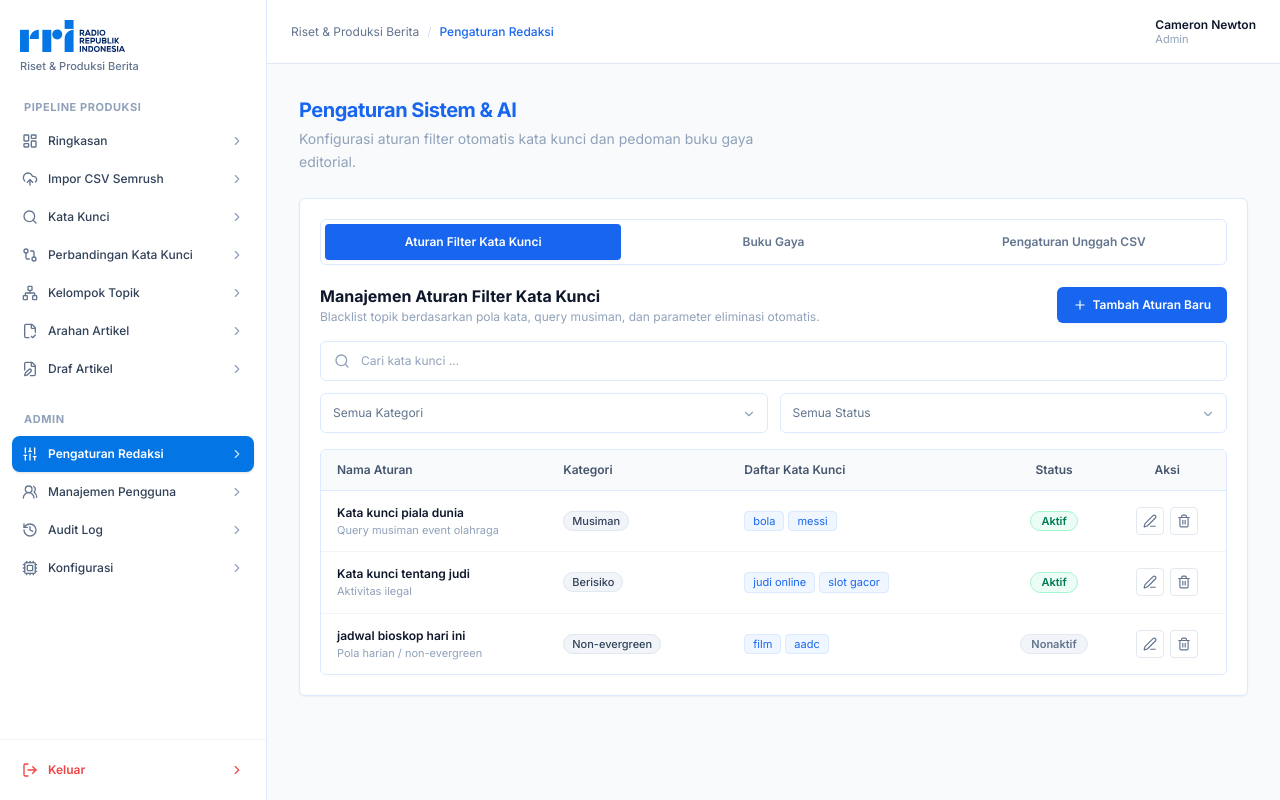
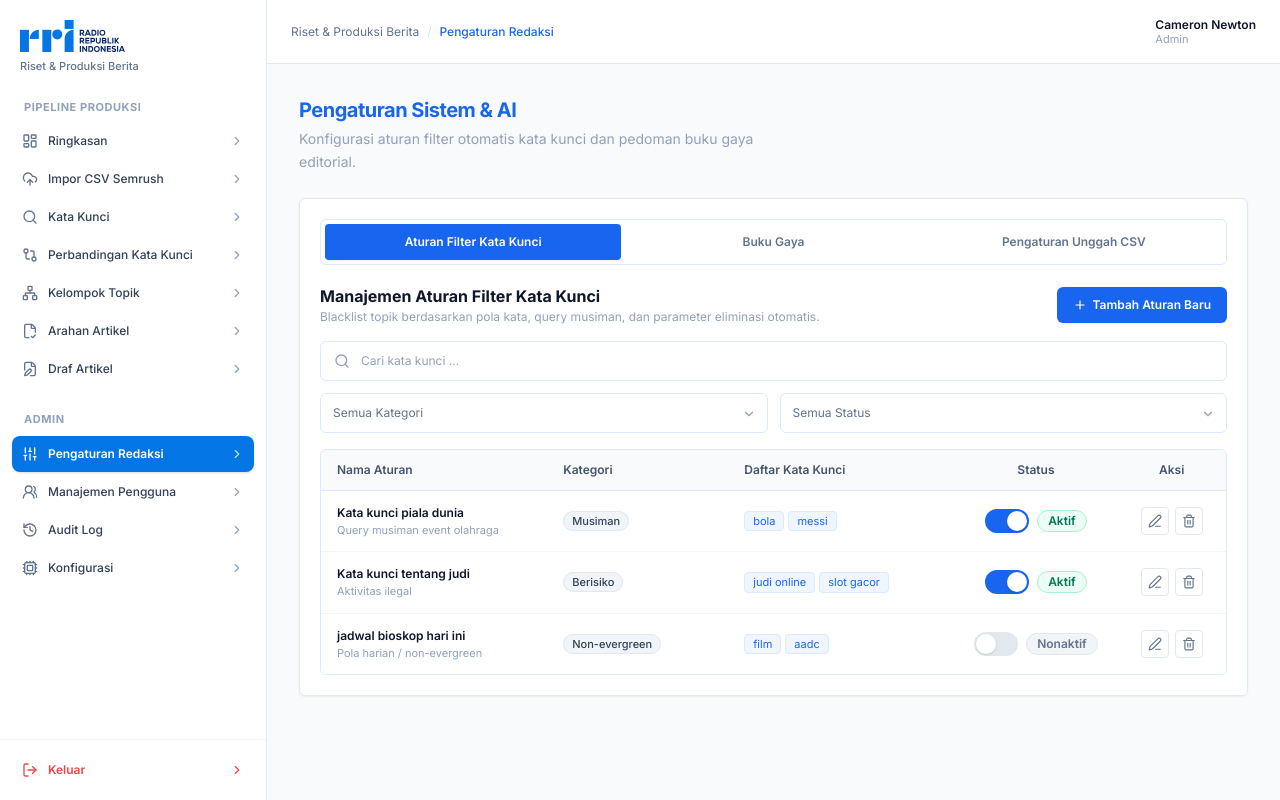
Before and after one commit to armansyahhkm1995/Aintelligence, a React (Vite) app: page / in a window 1280 px wide. Both pictures are taken after a click on the button "Pengaturan Redaksi". Built offline with nearby package versions, Linux system fonts and the light colour scheme.

Commit message:
feat(settings): add toggle switch next to status badge in editorial rules table, aligned with user management

```diff
--- a/src/components/settings/EditorialRulesTab.tsx
+++ b/src/components/settings/EditorialRulesTab.tsx
@@ -134,13 +134,15 @@ export const EditorialRulesTab: React.FC<EditorialRulesTabProps> = ({
               <tr className="bg-[#F8FAFC] border-b border-[#DBEAFE] text-slate-600">
                 <th className="py-3 px-4 font-semibold w-[25%]">Nama Aturan</th>
                 <th className="py-3 px-4 font-semibold w-[20%]">Kategori</th>
-                <th className="py-3 px-4 font-semibold w-[30%]">Daftar Kata Kunci</th>
-                <th className="py-3 px-4 font-semibold w-[12%] text-center">Status</th>
-                <th className="py-3 px-4 font-semibold w-[13%] text-center">Aksi</th>
+                <th className="py-3 px-4 font-semibold w-[25%]">Daftar Kata Kunci</th>
+                <th className="py-3 px-4 font-semibold w-[18%] text-center">Status</th>
+                <th className="py-3 px-4 font-semibold w-[12%] text-center">Aksi</th>
               </tr>
             </thead>
             <tbody className="divide-y divide-slate-100 bg-white">
-              {filteredRules.map((rule) => (
+              {filteredRules.map((rule) => {
+                const isAktif = rule.status === 'Aktif'
+                return (
                   <tr key={rule.id} className="hover:bg-slate-50/70 transition-colors">
                     <td className="py-3.5 px-4">
                       <div className="font-semibold text-slate-900">{rule.name}</div>
@@ -170,19 +172,37 @@ export const EditorialRulesTab: React.FC<EditorialRulesTabProps> = ({
                         )}
                       </div>
                     </td>
-                  <td className="py-3.5 px-4 text-center">
+                    <td className="py-3.5 px-4 text-center whitespace-nowrap">
+                      <div className="flex items-center justify-center gap-2">
+                        <button
+                          type="button"
+                          role="switch"
+                          aria-checked={isAktif}
+                          onClick={() => toggleRuleStatus(rule.id)}
+                          className={`relative inline-flex h-6 w-11 shrink-0 cursor-pointer rounded-full border-2 border-transparent transition-colors duration-200 ease-in-out focus:outline-none focus:ring-2 focus:ring-[#1866EF] focus:ring-offset-2 ${
+                            isAktif ? 'bg-[#1866EF]' : 'bg-slate-200'
+                          }`}
+                          title={isAktif ? 'Klik untuk nonaktifkan aturan' : 'Klik untuk aktifkan aturan'}
+                        >
+                          <span
+                            className={`pointer-events-none inline-block h-5 w-5 transform rounded-full bg-white shadow-sm ring-0 transition duration-200 ease-in-out ${
+                              isAktif ? 'translate-x-5' : 'translate-x-0'
+                            }`}
+                          />
+                        </button>
                         <button
                           type="button"
                           onClick={() => toggleRuleStatus(rule.id)}
-                      className={`inline-block px-2.5 py-0.5 rounded-full text-[11px] font-semibold border transition-colors cursor-pointer ${
-                        rule.status === 'Aktif'
+                          className={`inline-flex items-center px-2.5 py-0.5 rounded-full text-xs font-semibold border transition-colors cursor-pointer ${
+                            isAktif
                               ? 'bg-emerald-50 text-emerald-700 border-emerald-200 hover:bg-emerald-100'
                               : 'bg-slate-100 text-slate-500 border-slate-200 hover:bg-slate-200'
                           }`}
-                      title="Klik untuk mengubah status"
+                          title={isAktif ? 'Klik untuk nonaktifkan aturan' : 'Klik untuk aktifkan aturan'}
                         >
-                      {rule.status}
+                          {isAktif ? 'Aktif' : 'Nonaktif'}
                         </button>
+                      </div>
                     </td>
                   <td className="py-3.5 px-4 text-center">
                     <div className="flex items-center justify-center gap-1.5">
@@ -205,7 +225,8 @@ export const EditorialRulesTab: React.FC<EditorialRulesTabProps> = ({
                     </div>
                   </td>
                 </tr>
-              ))}
+              )
+            })}
               {filteredRules.length === 0 && (
                 <tr>
                   <td colSpan={5} className="py-8 text-center text-slate-400">
--- a/src/pages/UsersPage.tsx
+++ b/src/pages/UsersPage.tsx
@@ -266,8 +266,14 @@ export const UsersPage: React.FC = () => {
                               }`}
                             />
                           </button>
-                          <span className={`text-[11px] font-semibold ${isAktif ? 'text-[#15803D]' : 'text-slate-400'}`}>
-                            {isAktif ? 'Aktif' : 'Non-aktif'}
+                          <span
+                            className={`inline-flex items-center px-2.5 py-0.5 rounded-full text-xs font-semibold border ${
+                              isAktif
+                                ? 'bg-emerald-50 text-emerald-700 border border-emerald-200'
+                                : 'bg-slate-100 text-slate-500 border-slate-200'
+                            }`}
+                          >
+                            {isAktif ? 'Aktif' : 'Nonaktif'}
                           </span>
                         </div>
                       )}
```
Lines whose indentation alone changed are shown as unchanged.
